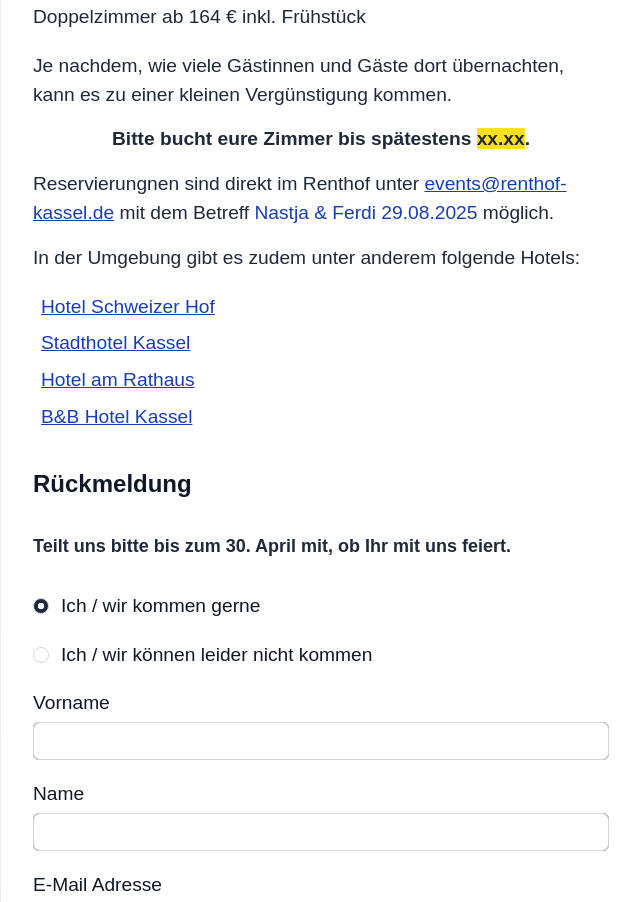
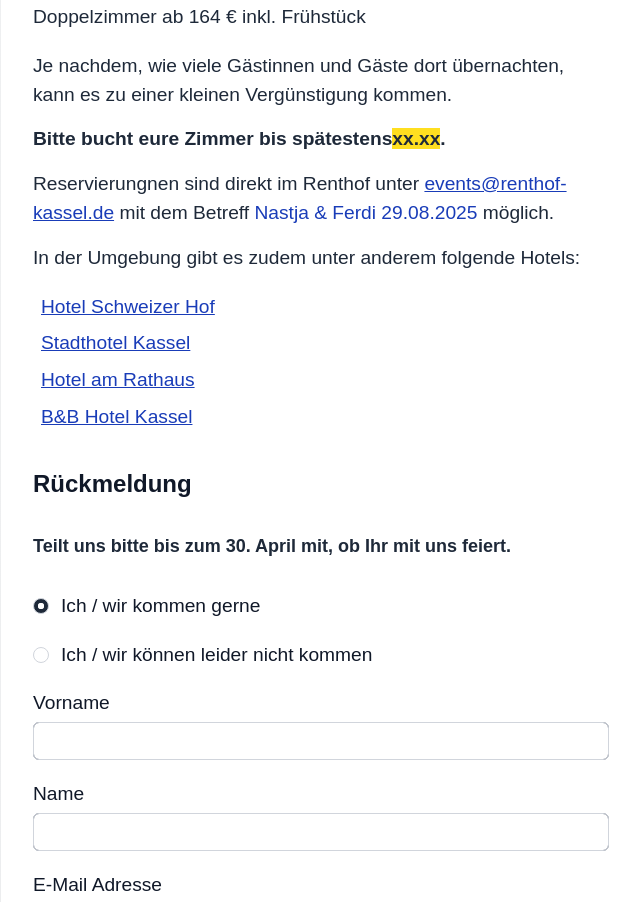
Before and after one commit to dead-end/nastja-und-ferdi, a SvelteKit app: page / in a window 1280 px wide. Shown: the part 1440-2342 px from the top of the page, without its empty margins (319-959 px from the left). Built offline with nearby package versions, Linux system fonts and the light colour scheme; a web font is replaced by a local one.

Commit message:
ohne center

```diff
--- a/src/routes/+page.svelte
+++ b/src/routes/+page.svelte
@@ -71,8 +71,8 @@
 						Je nachdem, wie viele Gästinnen und Gäste dort übernachten, kann es zu einer kleinen
 						Vergünstigung kommen.
 					</p>
-					<p class="text-center font-bold">
-						Bitte bucht eure Zimmer bis spätestens <span class="bg-yellow-300">xx.xx</span>.
+					<p class="font-bold">
+						Bitte bucht eure Zimmer bis spätestens<span class="bg-yellow-300">xx.xx</span>.
 					</p>
 					<p>
 						Reservierungnen sind direkt im Renthof unter
```
